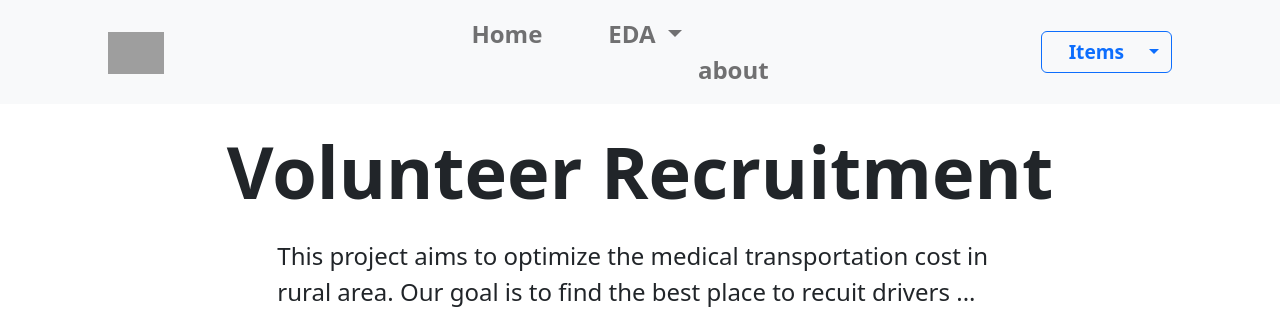
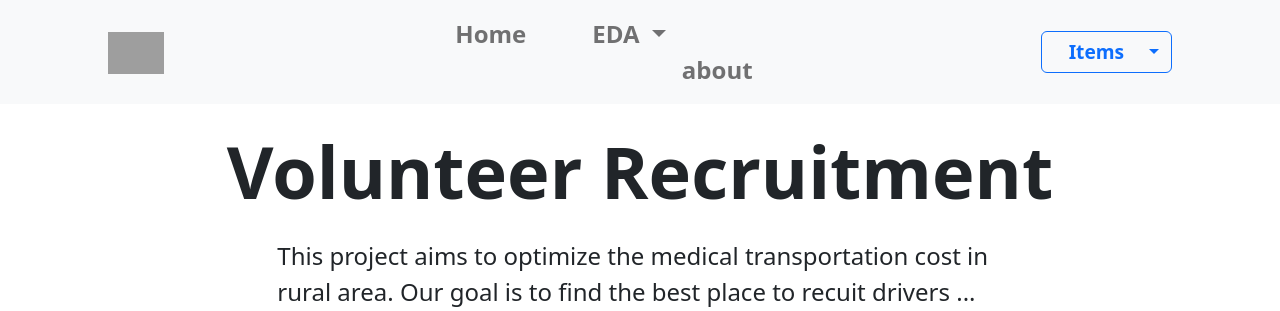
Before and after one commit to LBY777/MediRoute-Optimization, a Flask app: page / in a window 1280 px wide. Shown: the top 311 px of the page. Run offline with Flask 2, Linux system fonts and the light colour scheme; some libraries are stand-ins or nearby versions; grey boxes are pictures that could not be loaded.

Commit message:
updated index.html and base.html and about.html

```diff
--- a/templates/base.html
+++ b/templates/base.html
@@ -20,7 +20,7 @@
                 <img src="/static/images/icon.png" alt="" class="d-inline-block align-text-top" width="56">
               </a>
             <div class="container-fluid ">
-                <div class="container-fluid  mx-auto" style="width: 38%">
+                <div class="container-fluid  mx-auto" style="width: 350px;">
                     <ul class="navbar-nav">
                         <li class="nav-item">
                         <a class="nav-link" href="/" style="font-weight: bold; font-size: x-large;">
```
